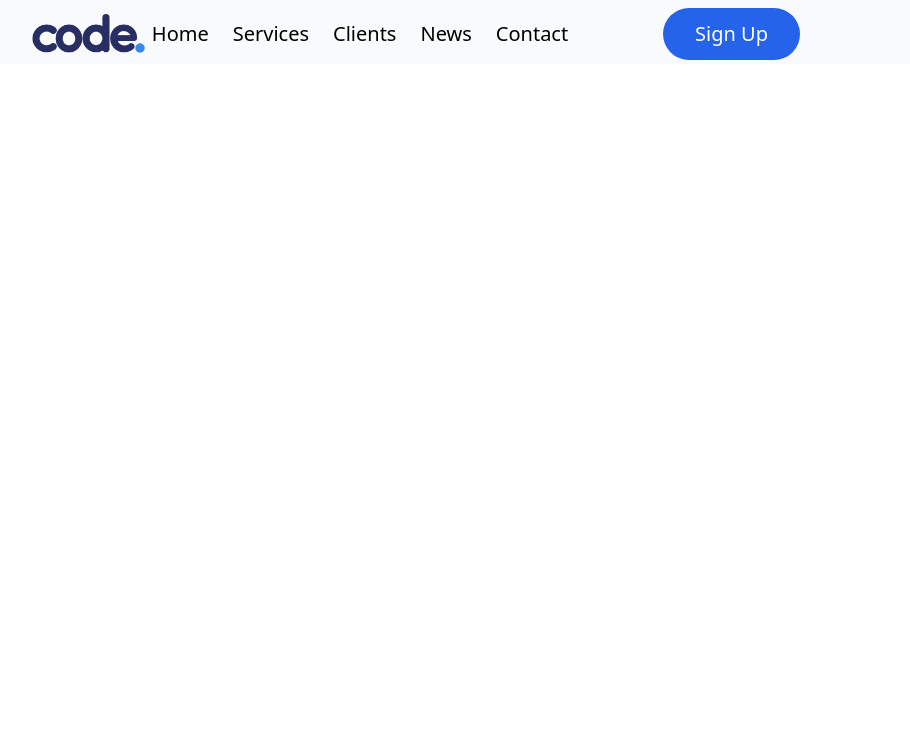
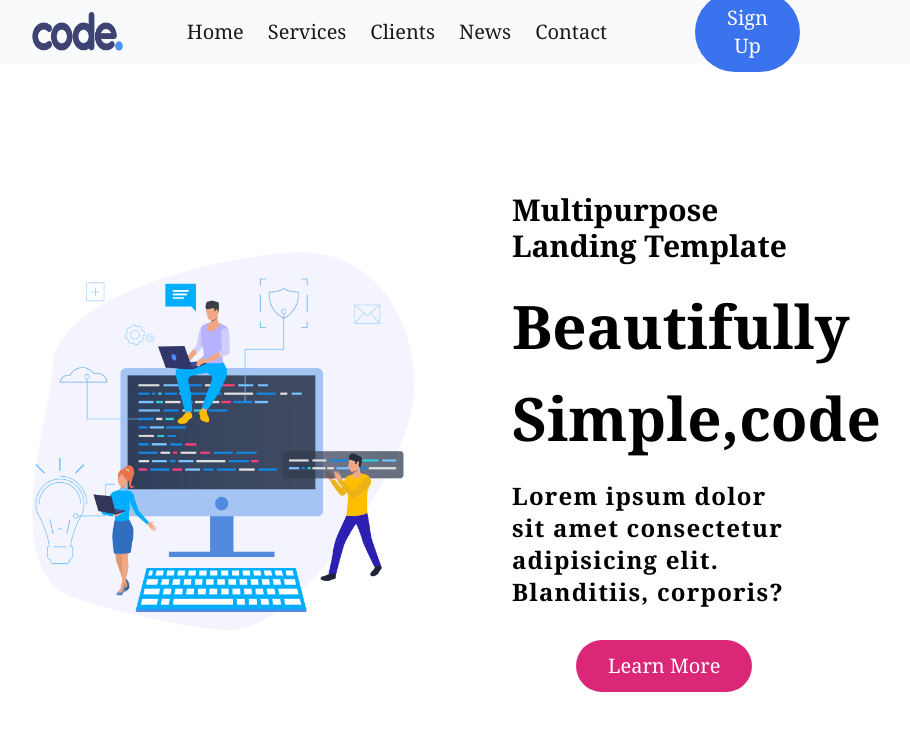
Before and after one commit to AbdAlrahmanHelmi/code-website, a plain HTML site: page index.html in a window 1280 px wide. Shown: the whole page, without its empty margins (224-1134 px from the left). Drawn offline with nearby package versions, Linux system fonts and the light colour scheme.

Commit message:
header-section

```diff
--- a/index.html
+++ b/index.html
@@ -1,5 +1,5 @@
 <!DOCTYPE html>
-<html lang="en">
+<html lang="en" style="scroll-behavior: smooth">
   <head>
     <meta charset="UTF-8" />
     <meta http-equiv="X-UA-Compatible" content="IE=edge" />
@@ -10,16 +10,18 @@
       rel="stylesheet"
     />
   </head>
-  <body>
-    <div class="bg-gray-50 h-16">
-      <nav class="flex items-center justify-between px-64 mx-auto py-2">
-        <h1>
+  <body class="font-serif">
+    <div class="bg-gray-50 h-16 opacity-90">
+      <nav
+        class="flex items-center justify-between px-64 mx-auto py-2 bg-gray-50 h-16 fixed"
+      >
+        <h1 class="mr-16">
           <img src="./img/logo.png" alt="logo" class="h-12" />
         </h1>
         <div>
           <ul class="flex">
             <li class="mr-6 text-xl hover:text-pink-400">
-              <a href="">Home</a>
+              <a href="#header">Home</a>
             </li>
             <li class="mr-6 text-xl hover:text-pink-400">
               <a href="">Services</a>
@@ -44,5 +46,25 @@
         </div>
       </nav>
     </div>
+    <header id="header" class="flex items-center justify-between px-64 my-32">
+      <div class="w-1\2">
+        <img src="./img/header.png" alt="header img" class="h-96" />
+      </div>
+      <div class="font-bold space-y-8 w-1/2 pl-24">
+        <h2 class="text-3xl">Multipurpose Landing Template</h2>
+        <h1 class="text-6xl">Beautifully</h1>
+        <h2 class="text-6xl">Simple,code</h2>
+        <h3 class="text-2xl tracking-wider">
+          Lorem ipsum dolor sit amet consectetur adipisicing elit. Blanditiis,
+          corporis?
+        </h3>
+        <button
+          class="bg-pink-600 text-white px-8 py-3 hover:bg-blue-400 rounded-full text-xl ml-16"
+        >
+          Learn More
+        </button>
+      </div>
+    </header>
+
   </body>
 </html>
```
